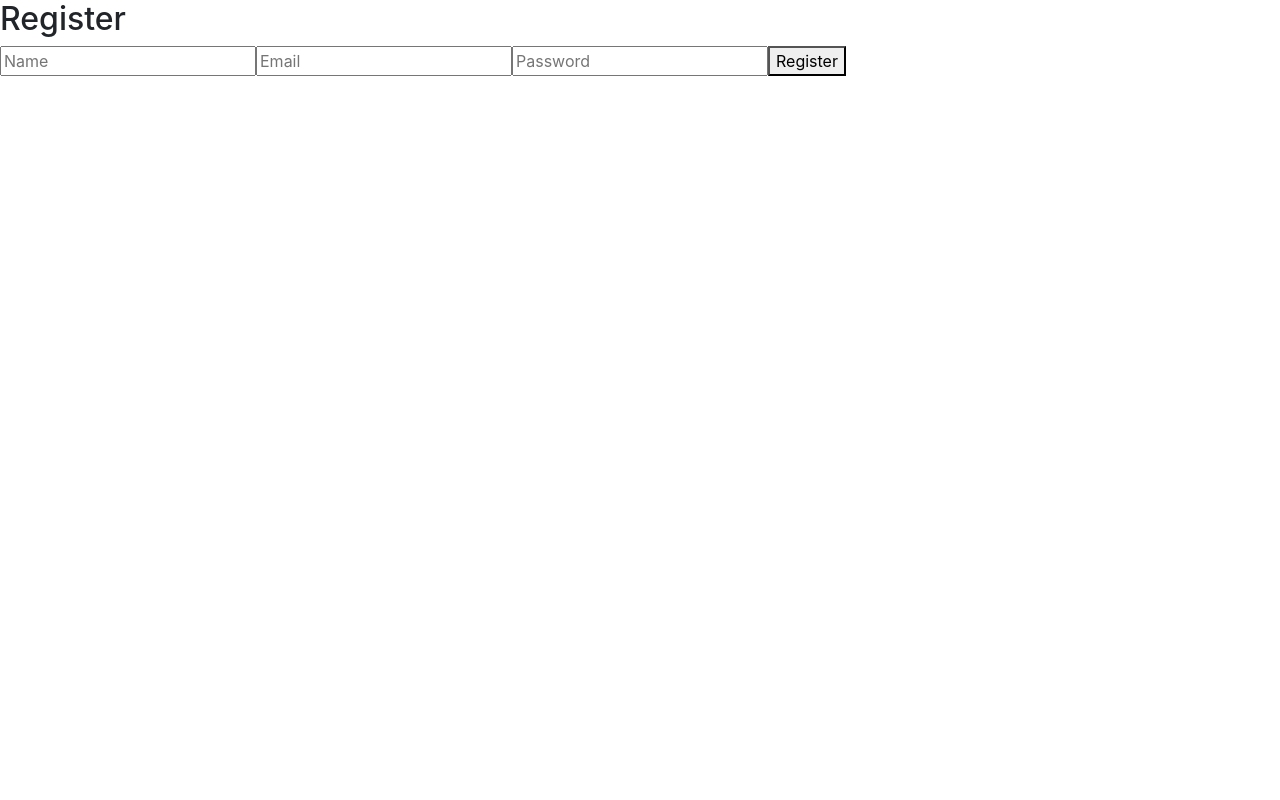
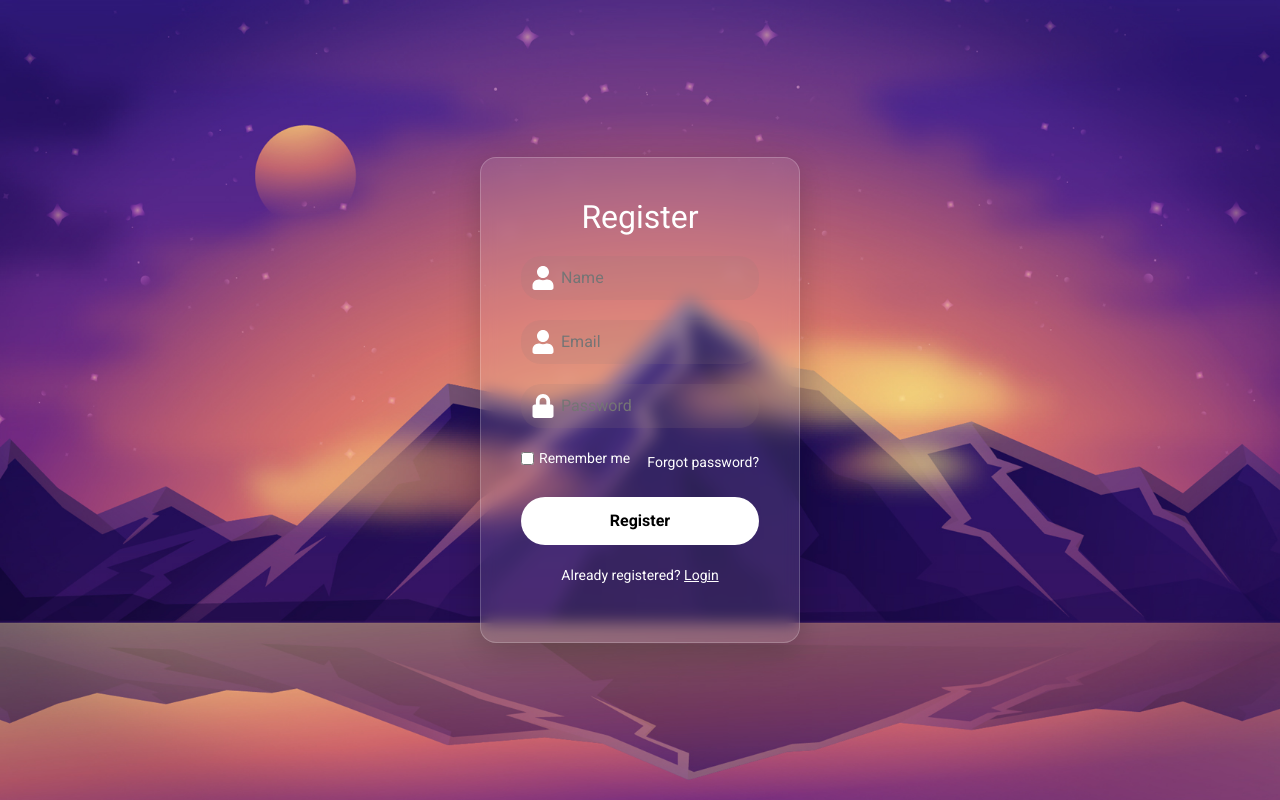
Before and after one commit to subhasishpinku/employeesfrontend, a React (Create React App) app: page / in a window 1280 px wide. Built offline with nearby package versions, Linux system fonts and the light colour scheme.

Commit message:
Your commit message1

```diff
--- a/package.json
+++ b/package.json
@@ -10,6 +10,7 @@
     "axios": "^1.11.0",
     "react": "^19.1.0",
     "react-dom": "^19.1.0",
+    "react-icons": "^5.5.0",
     "react-router-dom": "^7.7.1",
     "react-scripts": "5.0.1",
     "web-vitals": "^2.1.4"
--- a/src/components/Login.css
+++ b/src/components/Login.css
@@ -0,0 +1,106 @@
+@import url('https://fonts.googleapis.com/css2?family=Roboto:wght@400;700&display=swap');
+
+body, html {
+  margin: 0;
+  padding: 0;
+  height: 100%;
+  font-family: 'Roboto', sans-serif;
+}
+
+.login-page {
+  height: 100vh;
+  background: url('../assets/image/background.jpg') no-repeat center center/cover;
+  display: flex;
+  justify-content: center;
+  align-items: center;
+}
+
+.login-box {
+  background: rgba(255, 255, 255, 0.1);
+  border-radius: 16px;
+  padding: 40px;
+  width: 320px;
+  box-shadow: 0 8px 32px rgba(0,0,0,0.2);
+  backdrop-filter: blur(8px);
+  border: 1px solid rgba(255, 255, 255, 0.2);
+  color: white;
+  text-align: center;
+}
+
+.login-box h2 {
+  margin-bottom: 20px;
+}
+
+.input-group {
+  position: relative;
+  margin-bottom: 20px;
+}
+
+.input-group input {
+  width: 100%;
+  padding: 10px 35px 10px 40px;
+  border: none;
+  border-radius: 20px;
+  outline: white;
+  background: rgba(148, 120, 120, 0.15);
+  color: white;
+}
+
+.input-group .icon {
+  position: absolute;
+  left: 10px;
+  top: 50%;
+  transform: translateY(-50%);
+  color: white;
+}
+
+.options {
+  display: flex;
+  justify-content: space-between;
+  align-items: center;
+  margin-bottom: 20px;
+  font-size: 14px;
+}
+
+.options label {
+  display: flex;
+  align-items: center;
+  gap: 5px;
+}
+
+.options a {
+  color: white;
+  text-decoration: none;
+}
+
+.login-button {
+  width: 100%;
+  padding: 12px;
+  border: none;
+  border-radius: 25px;
+  background: white;
+  color: black;
+  font-weight: bold;
+  cursor: pointer;
+  transition: background 0.3s;
+}
+
+.login-button:hover {
+  background: #ddd;
+}
+
+.register-text {
+  margin-top: 20px;
+  font-size: 14px;
+}
+
+.register-text a {
+  color: white;
+  text-decoration: underline;
+}
+.error {
+  color: #ff4d4f;
+  font-size: 13px;
+  margin: -8px 0 10px 5px;
+  text-align: left;
+}
--- a/src/components/Login.js
+++ b/src/components/Login.js
@@ -2,22 +2,40 @@ import { useState } from "react";
 import axios from "axios";
 import { useAuth } from "./auth/AuthContext";
 import { useNavigate } from "react-router-dom";
+import { FaUser, FaLock } from "react-icons/fa";
+import "./Login.css";
 
 function Login() {
   const [form, setForm] = useState({ email: "", password: "" });
+  const [errors, setErrors] = useState({});
   const { login } = useAuth();
   const navigate = useNavigate();
 
+  const validate = () => {
+    const newErrors = {};
+
+    if (!form.email.trim()) {
+      newErrors.email = "Email is required";
+    } else if (!/\S+@\S+\.\S+/.test(form.email)) {
+      newErrors.email = "Email is invalid";
+    }
+
+    if (!form.password) {
+      newErrors.password = "Password is required";
+    }
+
+    setErrors(newErrors);
+    return Object.keys(newErrors).length === 0;
+  };
+
   const handleSubmit = async (e) => {
     e.preventDefault();
+    if (!validate()) return;
 
     try {
       const res = await axios.post(
         "https://employees-2vss.onrender.com/api/auth/login",
-        {
-          email: form.email,
-          password: form.password,
-        }
+        form
       );
 
       console.log("Login Success:", res.data);
@@ -25,23 +43,55 @@ function Login() {
       navigate("/home");
     } catch (err) {
       console.error("Login Failed:", err.response?.data || err.message);
-      alert(err.response?.data?.msg || "Login failed");
+      setErrors({
+        server: err.response?.data?.msg || "Login failed, please try again",
+      });
     }
   };
 
   return (
     <form onSubmit={handleSubmit}>
+      <div className="login-page">
+        <div className="login-box">
           <h2>Login</h2>
+
+          <div className="input-group">
+            <FaUser className="icon" />
             <input
               placeholder="Email"
+              value={form.email}
               onChange={(e) => setForm({ ...form, email: e.target.value })}
             />
+          </div>
+          {errors.email && <p className="error">{errors.email}</p>}
+
+          <div className="input-group">
+            <FaLock className="icon" />
             <input
               placeholder="Password"
               type="password"
+              value={form.password}
               onChange={(e) => setForm({ ...form, password: e.target.value })}
             />
-      <button type="submit">Login</button>
+          </div>
+          {errors.password && <p className="error">{errors.password}</p>}
+
+          <div className="options">
+            <label>
+              <input type="checkbox" /> Remember me
+            </label>
+            <a href="#">Forgot password?</a>
+          </div>
+
+          {errors.server && <p className="error">{errors.server}</p>}
+
+          <button className="login-button">Login</button>
+
+          <p className="register-text">
+            Don’t have an account? <a href="./register">Register</a>
+          </p>
+        </div>
+      </div>
     </form>
   );
 }
--- a/src/components/Register.css
+++ b/src/components/Register.css
@@ -0,0 +1,105 @@
+@import url('https://fonts.googleapis.com/css2?family=Roboto:wght@400;700&display=swap');
+
+body, html {
+  margin: 0;
+  padding: 0;
+  height: 100%;
+  font-family: 'Roboto', sans-serif;
+}
+
+.register-page {
+  height: 100vh;
+  background: url('../assets/image/background.jpg') no-repeat center center/cover;
+  display: flex;
+  justify-content: center;
+  align-items: center;
+}
+.register-box{
+ background: rgba(255, 255, 255, 0.1);
+ border-radius: 16px;
+ padding: 40px;
+ width: 320px;
+ box-shadow: 0 8px 32px rgba(0,0,0,0.2);
+ backdrop-filter: blur(8px);
+ border: 1px solid rgba(255, 255, 255, 0.2);
+ color: white;
+ text-align: center;
+}
+
+.register-box h2 {
+  margin-bottom: 20px;
+}
+
+.input-group {
+  position: relative;
+  margin-bottom: 20px;
+}
+
+.input-group input {
+  width: 100%;
+  padding: 10px 35px 10px 40px;
+  border: none;
+  border-radius: 20px;
+  outline: white;
+  background: rgba(148, 120, 120, 0.15);
+  color: white;
+}
+
+.input-group .icon {
+  position: absolute;
+  left: 10px;
+  top: 50%;
+  transform: translateY(-50%);
+  color: white;
+}
+
+.options {
+  display: flex;
+  justify-content: space-between;
+  align-items: center;
+  margin-bottom: 20px;
+  font-size: 14px;
+}
+
+.options label {
+  display: flex;
+  align-items: center;
+  gap: 5px;
+}
+
+.options a {
+  color: white;
+  text-decoration: none;
+}
+
+.register-button {
+  width: 100%;
+  padding: 12px;
+  border: none;
+  border-radius: 25px;
+  background: white;
+  color: black;
+  font-weight: bold;
+  cursor: pointer;
+  transition: background 0.3s;
+}
+
+.register-button:hover {
+  background: #ddd;
+}
+
+.login-text {
+  margin-top: 20px;
+  font-size: 14px;
+}
+
+.login-text a {
+  color: white;
+  text-decoration: underline;
+}
+.error {
+  color: #ff4d4f;
+  font-size: 13px;
+  margin: -8px 0 10px 5px;
+  text-align: left;
+}
--- a/src/components/Register.js
+++ b/src/components/Register.js
@@ -1,24 +1,99 @@
-import { useState } from 'react';
-import axios from 'axios';
-import { useNavigate } from 'react-router-dom';
+import { useState } from "react";
+import axios from "axios";
+import { useNavigate } from "react-router-dom";
+import "./Register.css";
+import { FaUser, FaLock } from "react-icons/fa";
 
 function Register() {
-  const [form, setForm] = useState({ name: '', email: '', password: '' });
+  const [form, setForm] = useState({ name: "", email: "", password: "" });
+  const [errors, setErrors] = useState({});
   const navigate = useNavigate();
+
+  const validate = () => {
+    const newErrors = {};
+    if (!form.name.trim()) newErrors.name = "Name is required";
+    if (!form.email.trim()) {
+      newErrors.email = "Email is required";
+    } else if (!/\S+@\S+\.\S+/.test(form.email)) {
+      newErrors.email = "Email is invalid";
+    }
+    if (!form.password) newErrors.password = "Password is required";
+    else if (form.password.length < 6)
+      newErrors.password = "Password must be at least 6 characters";
+
+    setErrors(newErrors);
+    return Object.keys(newErrors).length === 0;
+  };
 
   const handleSubmit = async (e) => {
     e.preventDefault();
-    await axios.post('https://employees-2vss.onrender.com/api/auth/register', form);
-    navigate('/login');
+    if (!validate()) return;
+
+    try {
+      await axios.post(
+        "https://employees-2vss.onrender.com/api/auth/register",
+        form
+      );
+      navigate("/login");
+    } catch (err) {
+      console.error("Registration error:", err);
+      setErrors({ server: "Something went wrong. Try again later." });
+    }
   };
 
   return (
     <form onSubmit={handleSubmit}>
-      <h2>Register</h2>
-      <input placeholder="Name" onChange={e => setForm({ ...form, name: e.target.value })} />
-      <input placeholder="Email" onChange={e => setForm({ ...form, email: e.target.value })} />
-      <input placeholder="Password" type="password" onChange={e => setForm({ ...form, password: e.target.value })} />
-      <button type="submit">Register</button>
+      <div className="register-page">
+        <div className="register-box">
+          <h2>Register</h2>
+
+          <div className="input-group">
+            <FaUser className="icon" />
+            <input
+              placeholder="Name"
+              value={form.name}
+              onChange={(e) => setForm({ ...form, name: e.target.value })}
+            />
+          </div>
+          {errors.name && <p className="error">{errors.name}</p>}
+
+          <div className="input-group">
+            <FaUser className="icon" />
+            <input
+              placeholder="Email"
+              value={form.email}
+              onChange={(e) => setForm({ ...form, email: e.target.value })}
+            />
+          </div>
+          {errors.email && <p className="error">{errors.email}</p>}
+
+          <div className="input-group">
+            <FaLock className="icon" />
+            <input
+              placeholder="Password"
+              type="password"
+              value={form.password}
+              onChange={(e) => setForm({ ...form, password: e.target.value })}
+            />
+          </div>
+          {errors.password && <p className="error">{errors.password}</p>}
+
+          <div className="options">
+            <label>
+              <input type="checkbox" /> Remember me
+            </label>
+            <a href="#">Forgot password?</a>
+          </div>
+
+          {errors.server && <p className="error">{errors.server}</p>}
+
+          <button className="register-button">Register</button>
+
+          <p className="login-text">
+            Already registered? <a href="/login">Login</a>
+          </p>
+        </div>
+      </div>
     </form>
   );
 }
```
Also changed, not shown: src/assets/image/background.jpg (added), 1 other file (tests, documents, lock files or other folders). Lines whose indentation alone changed are shown as unchanged.
